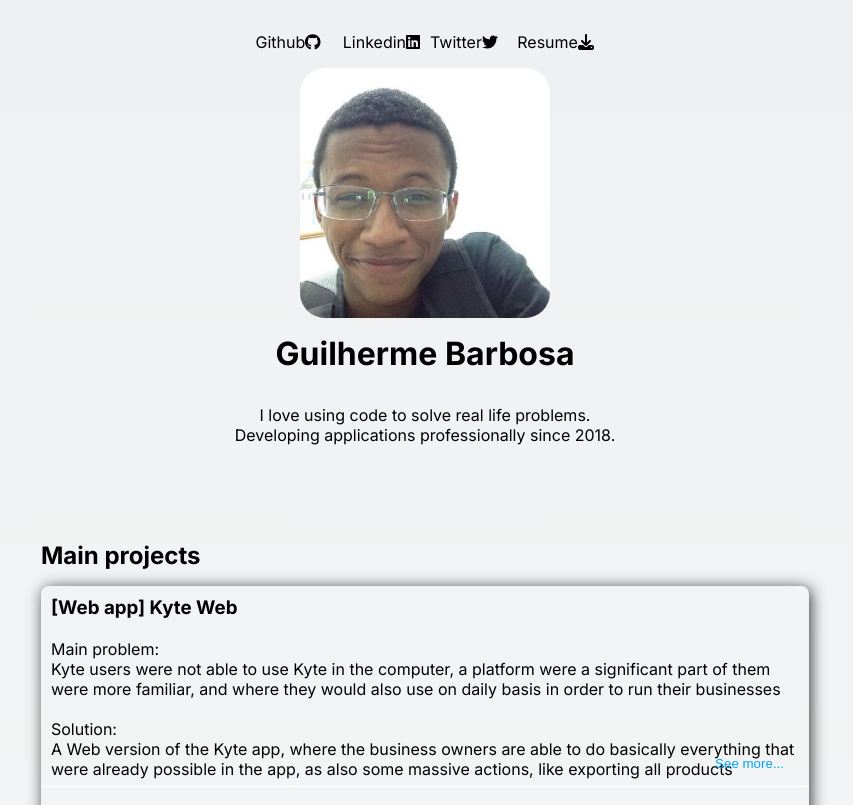
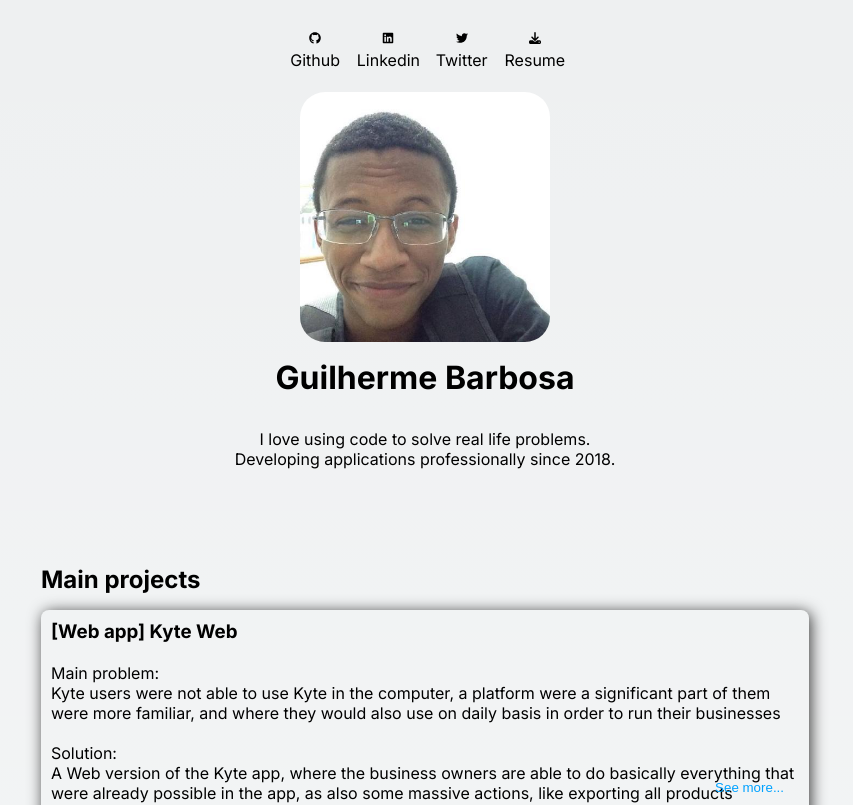
Before and after one commit to guibarbosadev/my-site, a Next.js app: page / in a window 1280 px wide. Shown: the top 805 px of the page, without its empty margins (215-1068 px from the left). Built offline with nearby package versions, Linux system fonts and the light colour scheme; grey boxes are pictures that could not be loaded.

Commit message:
style: tweak social icons

```diff
--- a/src/pages/index.tsx
+++ b/src/pages/index.tsx
@@ -82,9 +82,14 @@ export default function Home({
           <ul className={styles.socials}>
             {socials.map((social) => (
               <li key={social.href}>
-                <a href={social.href} target="_blank">
-                  {social.name}
-                  <FontAwesomeIcon icon={iconsMap[social.name]} />
+                <a href={social.href} target="_blank" className={styles.social}>
+                  <FontAwesomeIcon
+                    width={30}
+                    display="block"
+                    icon={iconsMap[social.name]}
+                    size="xs"
+                  />
+                  <span style={{ lineHeight: "2rem" }}>{social.name}</span>
                 </a>
               </li>
             ))}
--- a/src/styles/Home.module.css
+++ b/src/styles/Home.module.css
@@ -48,7 +48,15 @@
   display: grid;
   grid-template-columns: repeat(4, 1fr);
   column-gap: 10px;
+  align-items: flex-end;
 }
+
+.social {
+  display: flex;
+  flex-direction: column;
+  align-items: center;
+}
+
 
 
 .image {
```
